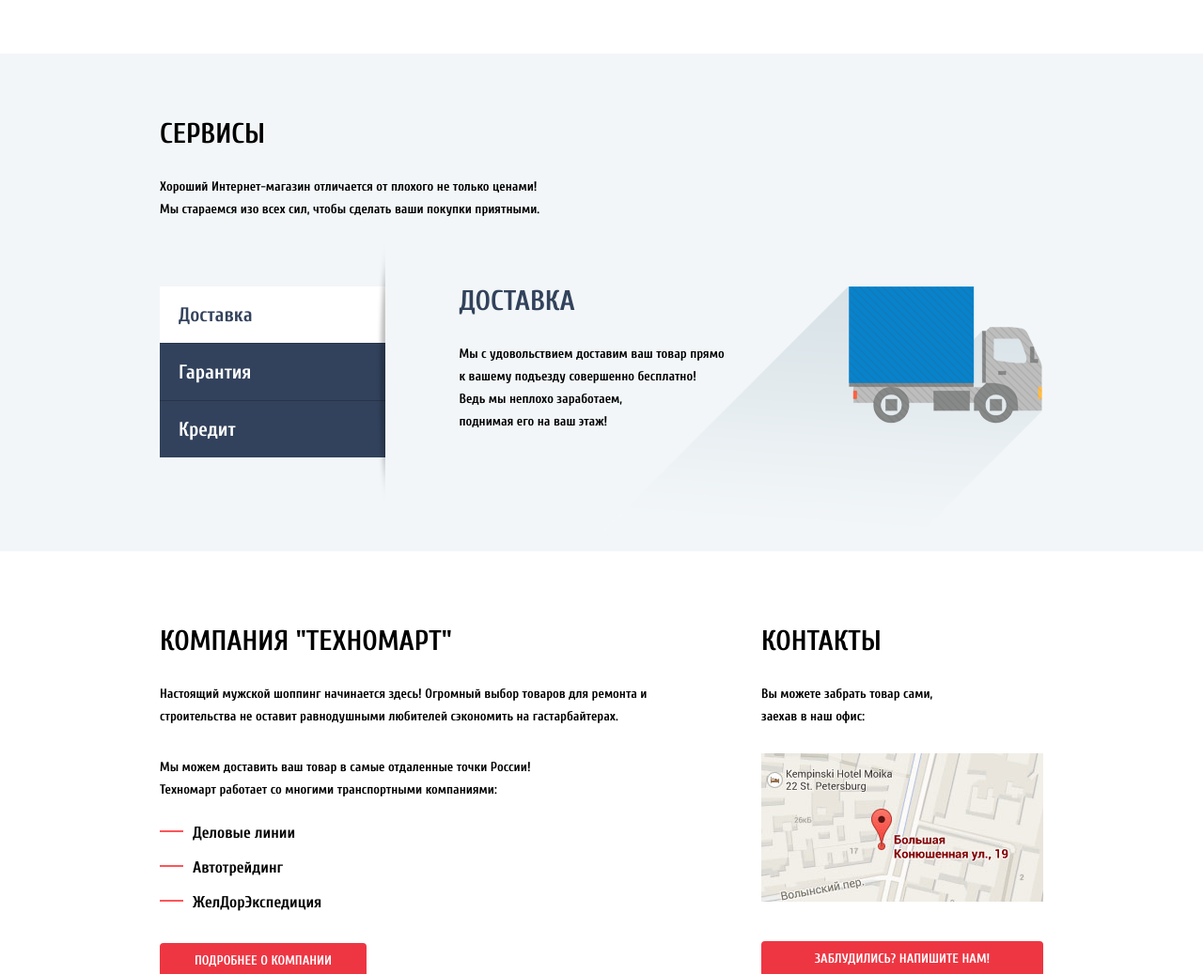
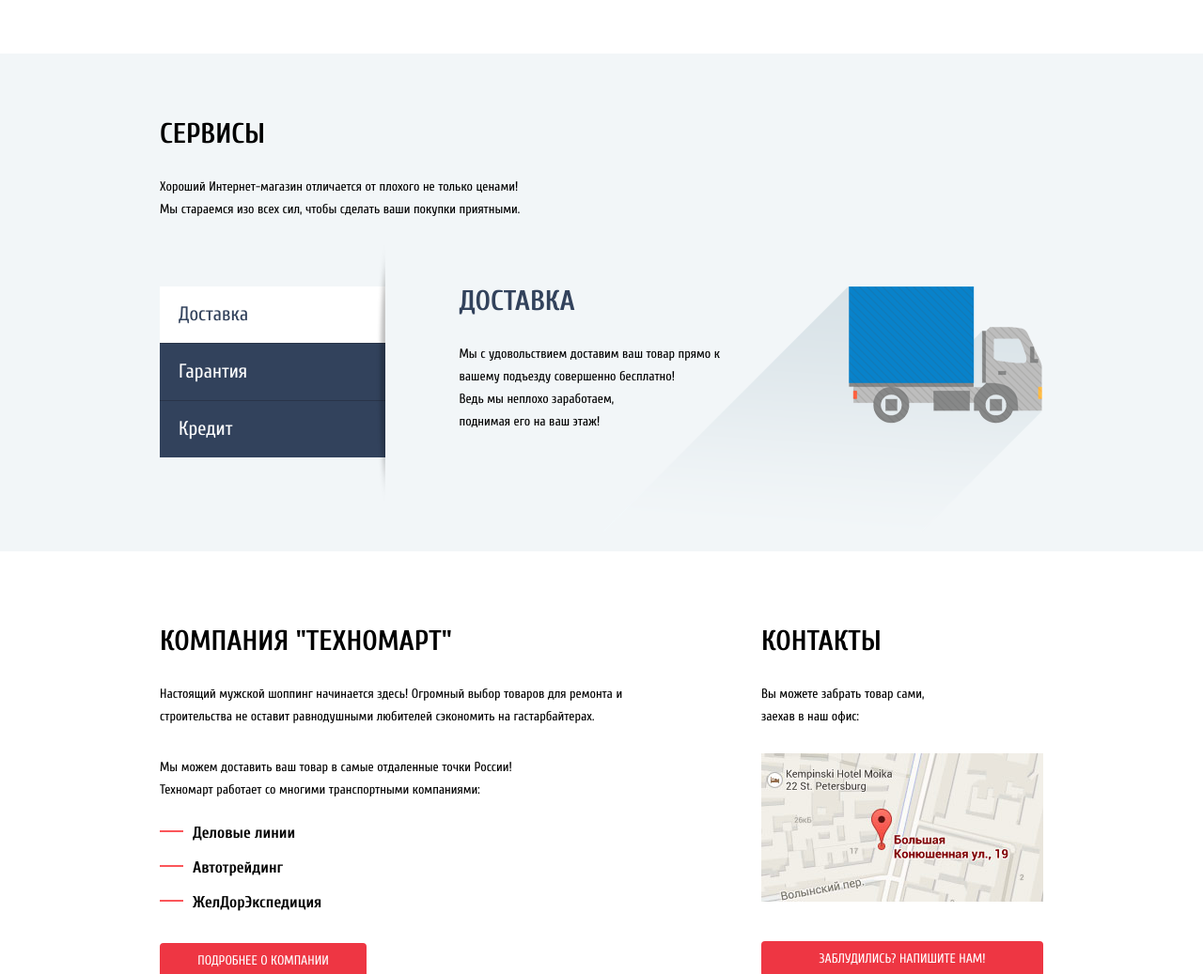
Before and after one commit to AknurKairalapova/technomart, a website: page app/index.html in a window 1280 px wide. Shown: the part 1763-2800 px from the top of the page at 94% size. Drawn offline with nearby package versions, Linux system fonts and the light colour scheme.

Commit message:
some styles fixes

```diff
--- a/app/scss/company.scss
+++ b/app/scss/company.scss
@@ -1,6 +1,5 @@
 .company {
     padding: 80px;
-    font-family: $font-family-cuprum-bold;
     p {
         margin: 0;
     }
--- a/app/scss/page-header.scss
+++ b/app/scss/page-header.scss
@@ -31,6 +31,7 @@
     font-family: $font-family-cuprum-italic;
     font-size: 16px;
     line-height: 23px;
+    font-weight: normal;
     color: $primary-color;
 }
 
--- a/app/scss/services.scss
+++ b/app/scss/services.scss
@@ -1,7 +1,6 @@
 .services {
     padding: 70px 0 100px;
     background-color: $services-bg;
-    font-family: $font-family-cuprum-bold;
     overflow: hidden;
     p {
         margin: 0;
```
Also changed, not shown: app/css/main.css.
